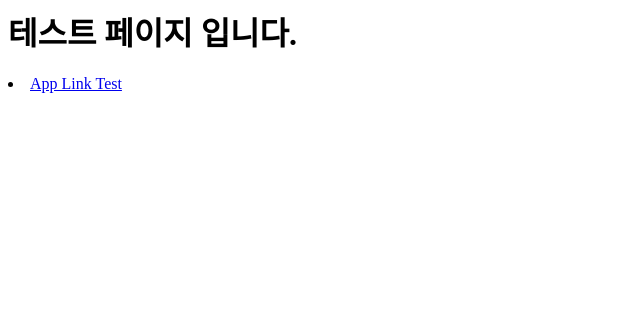
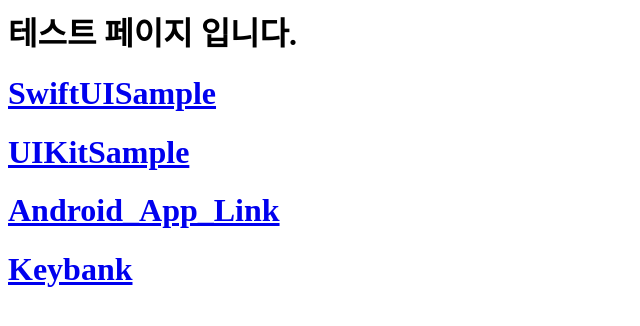
Before and after one commit to skyowook/Etc, a plain HTML site: page FBHosting/public/index.html in a window 1280 px wide. Shown: the whole page, without its empty margins (0-640 px from the left). Drawn offline with Linux system fonts and the light colour scheme.

Commit message:
UniversalLink, AppLink 테스트

```diff
--- a/FBHosting/public/index.html
+++ b/FBHosting/public/index.html
@@ -16,7 +16,10 @@
         <!-- <li><a href="./OTA_TEST/test.html">OTA_TEST</li>
         <li><a href="./AppleLogin/test.html">AppleLogin</li> -->
         <!-- <li><a href="https://smart.kisb.co.kr/error.html">App Link</li> -->
-        <li><a href="https://hosting-4e3b6.firebaseapp.com/">App Link Test</li>
+        <h1><a href="https://hosting-4e3b6.firebaseapp.com/">SwiftUISample</a></h1>
+        <h1><a href="https://hosting-4e3b6.web.app/">UIKitSample</a></h1>
+        <h1><a href="https://hosting-4e3b6.web.app/">Android_App_Link</a></h1>
+        <h1><a href="https://smart.kisb.co.kr/">Keybank</a></h1>
         <!-- <li><a href="itms-apps://itunes.apple.com/app/1598069018">Apple Market</li>
         <li><a href="market://details?id=com.koreainvestment.android.keybank">Google Market</li> -->
     </p>
```
Also changed, not shown: FBHosting/firebase.json, FBHosting/public/.well-known/assetlinks.json, 2 other files.
